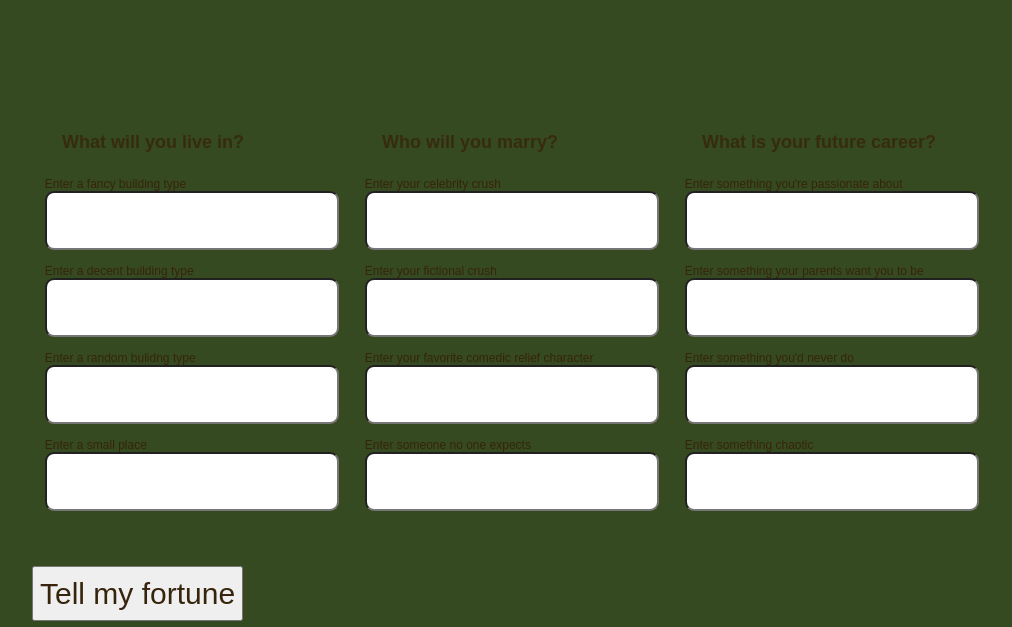
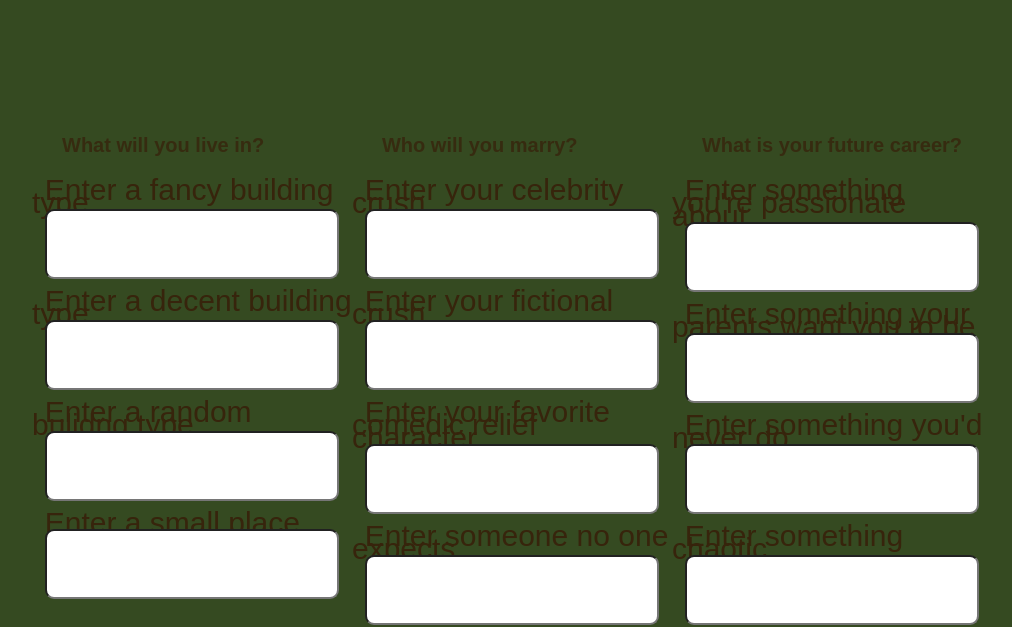
Before and after one commit to daniellem118/MASH-game, a plain HTML site: page index.html in a window 1280 px wide. Shown: the part 203-830 px from the top of the page, without its empty margins (128-1140 px from the left). Drawn offline with Linux system fonts and the light colour scheme.

Commit message:
size and color font updates

```diff
--- a/style.css
+++ b/style.css
@@ -35,7 +35,7 @@ h1 {
   color: #6a4a3a;
   cursor: pointer;
   display: block;
-  font-size: 20px;
+  font-size: 50px;
   font-weight: bold;
   margin: 0 auto 60px;
   padding: 1em 2em;
@@ -57,7 +57,7 @@ h1 {
 }
 
 .choice-bucket label {
-  font-size: 12px;
+  font-size: 30px;
   line-height: 13px;
   margin: 15px 4%;
 }
@@ -66,7 +66,7 @@ h1 {
   border: 3;
   border-radius: 9px;
   color: #9E7BB3;
-  font-size: 20px;
+  font-size: 30px;
   margin: 15px 4%;
   outline: 0;
   padding: 16px 0;
@@ -79,7 +79,7 @@ h1 {
 }
 
 .highlight {
-  font-size: 18px;
+  font-size: 20px;
   line-height: 24px;
   margin-left: 30px;
   opacity: .8;
@@ -90,7 +90,7 @@ h1 {
 /* Answer Div */
 #answers {
   margin: 60px 0;
-  background: #8b6248;
+  background: #402d21;
   border-radius: 6px;
   color: #003152;
   transition: 1s linear;
```
